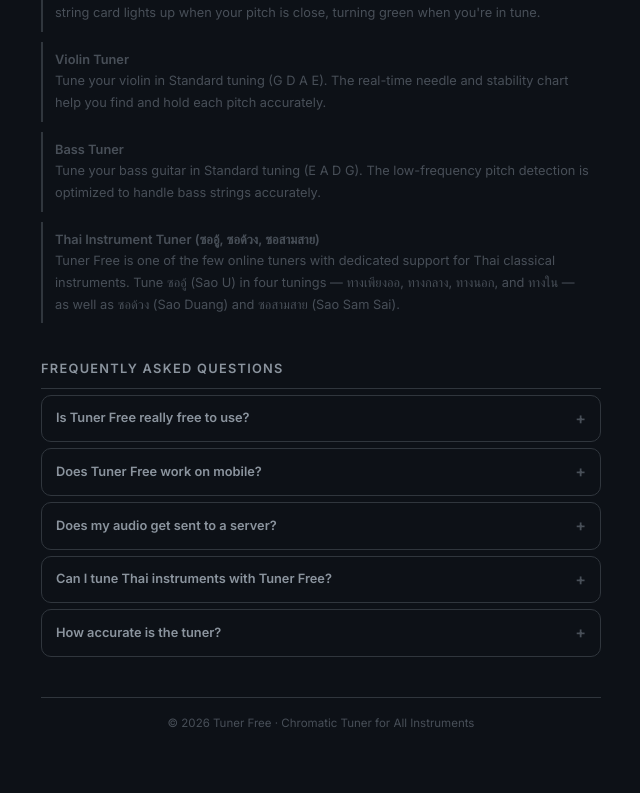
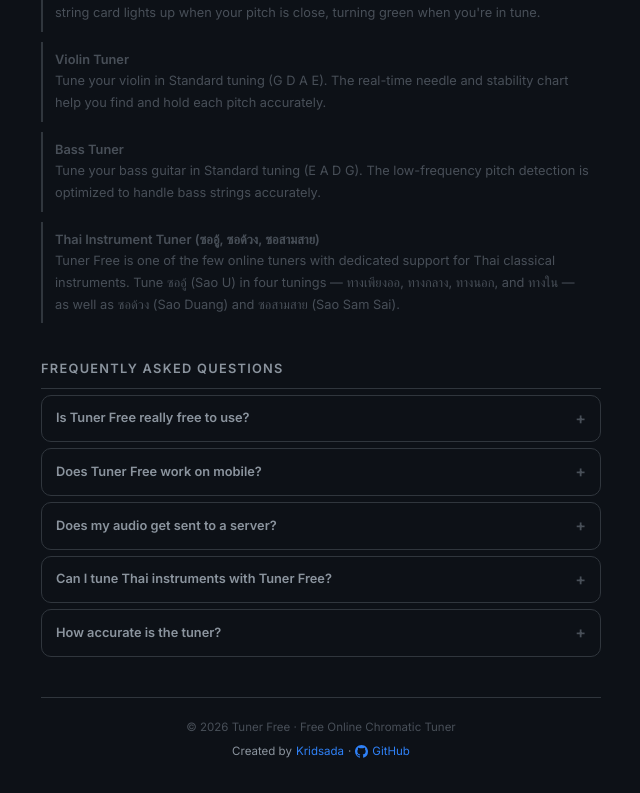
Before and after one commit to kridsadaa/tuner-free, a React (Vite) app: page / in a window 1280 px wide. Shown: the part 1452-2245 px from the top of the page, without its empty margins (319-959 px from the left). Before the commit the page ends 2212 px from the top, so only its background shows below. Built offline with nearby package versions, Linux system fonts and the light colour scheme.

Commit message:
feat: add creator credit and GitHub link to footer

```diff
--- a/src/App.css
+++ b/src/App.css
@@ -662,12 +662,48 @@
 footer {
   width: 100%;
   max-width: 560px;
-  padding: 16px 0 28px;
+  padding: 20px 0 32px;
   color: var(--text-3);
   font-size: 0.72rem;
   text-align: center;
   border-top: 1px solid var(--border);
   margin-top: 8px;
+  display: flex;
+  flex-direction: column;
+  gap: 6px;
+}
+
+.footer-copyright {
+  color: var(--text-3);
+}
+
+.footer-credit {
+  color: var(--text-2);
+  display: flex;
+  align-items: center;
+  justify-content: center;
+  gap: 4px;
+  flex-wrap: wrap;
+}
+
+.footer-link {
+  color: var(--accent);
+  text-decoration: none;
+  display: inline-flex;
+  align-items: center;
+  gap: 4px;
+  transition: color 0.15s ease, opacity 0.15s ease;
+}
+
+.footer-link:hover {
+  color: #58a6ff;
+  opacity: 0.9;
+}
+
+.footer-icon {
+  width: 13px;
+  height: 13px;
+  flex-shrink: 0;
 }
 
 /* ─── SEO Content ───────────────────────────────────────────── */
--- a/src/App.tsx
+++ b/src/App.tsx
@@ -448,9 +448,37 @@
       </main>
 
       <footer>
-        <p>
-          &copy; {new Date().getFullYear()} Tuner Free · Chromatic Tuner for All
-          Instruments
+        <p className="footer-copyright">
+          &copy; {new Date().getFullYear()} Tuner Free · Free Online Chromatic Tuner
+        </p>
+        <p className="footer-credit">
+          Created by{" "}
+          <a
+            href="https://www.linkedin.com/in/kridsada-bunta/"
+            target="_blank"
+            rel="noopener noreferrer"
+            className="footer-link"
+          >
+            Kridsada
+          </a>
+          {" · "}
+          <a
+            href="https://github.com/kridsadaa/tuner-free"
+            target="_blank"
+            rel="noopener noreferrer"
+            className="footer-link"
+          >
+            <svg
+              className="footer-icon"
+              xmlns="http://www.w3.org/2000/svg"
+              viewBox="0 0 16 16"
+              fill="currentColor"
+              aria-hidden="true"
+            >
+              <path d="M8 0C3.58 0 0 3.58 0 8c0 3.54 2.29 6.53 5.47 7.59.4.07.55-.17.55-.38 0-.19-.01-.82-.01-1.49-2.01.37-2.53-.49-2.69-.94-.09-.23-.48-.94-.82-1.13-.28-.15-.68-.52-.01-.53.63-.01 1.08.58 1.23.82.72 1.21 1.87.87 2.33.66.07-.52.28-.87.51-1.07-1.78-.2-3.64-.89-3.64-3.95 0-.87.31-1.59.82-2.15-.08-.2-.36-1.02.08-2.12 0 0 .67-.21 2.2.82.64-.18 1.32-.27 2-.27.68 0 1.36.09 2 .27 1.53-1.04 2.2-.82 2.2-.82.44 1.1.16 1.92.08 2.12.51.56.82 1.27.82 2.15 0 3.07-1.87 3.75-3.65 3.95.29.25.54.73.54 1.48 0 1.07-.01 1.93-.01 2.2 0 .21.15.46.55.38A8.013 8.013 0 0 0 16 8c0-4.42-3.58-8-8-8z" />
+            </svg>
+            {" "}GitHub
+          </a>
         </p>
       </footer>
     </div>
```
